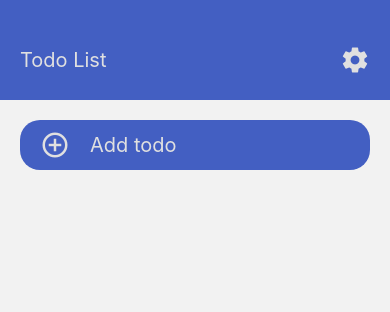
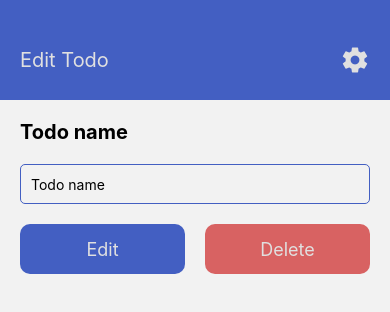
Before and after one commit to IanGabriel12/rn-todo-app, a React Native app: screen /EditTodo in a window 390 px wide. Shown: the top 312 px of the page. Built offline with nearby package versions, Linux system fonts and the light colour scheme.

Commit message:
Creating todo edit form

```diff
--- /dev/null
+++ b/src/components/FormButton/index.tsx
@@ -0,0 +1,27 @@
+import {
+  View,
+  Text,
+  TouchableOpacity,
+  TouchableOpacityProps,
+  StyleSheet,
+} from "react-native";
+import styles from "./styles";
+
+type FormButtonProps = TouchableOpacityProps & {
+  color: string;
+  title: string;
+};
+
+export default function FormButton({ color, title, ...rest }: FormButtonProps) {
+  const buttonStyle = StyleSheet.flatten([
+    styles.buttonContainer,
+    rest.style,
+    { backgroundColor: color },
+  ]);
+
+  return (
+    <TouchableOpacity {...rest} style={buttonStyle}>
+      <Text style={styles.buttonText}>{title}</Text>
+    </TouchableOpacity>
+  );
+}
--- /dev/null
+++ b/src/components/FormButton/styles.ts
@@ -0,0 +1,19 @@
+import { StyleSheet } from "react-native";
+import Colors from "../../styles/colors";
+
+const styles = StyleSheet.create({
+  buttonContainer: {
+    borderRadius: 10,
+    height: 50,
+    alignItems: "center",
+    justifyContent: "center",
+    flex: 1,
+  },
+
+  buttonText: {
+    color: Colors.white,
+    fontSize: 18,
+  }
+})
+
+export default styles;
--- /dev/null
+++ b/src/pages/EditTodo/index.tsx
@@ -0,0 +1,32 @@
+import { StackScreenProps } from "@react-navigation/stack";
+import { View, Text, TextInput, Button } from "react-native";
+import FormButton from "../../components/FormButton";
+import { StackParamList } from "../../router/router";
+import Colors from "../../styles/colors";
+import formStyles from "../../styles/forms";
+
+type EditTodoProps = StackScreenProps<StackParamList, "EditTodo">;
+export default function EditTodo({ navigation, route }: EditTodoProps) {
+  return (
+    <View style={formStyles.content}>
+      <Text style={formStyles.formTitle}>Todo name</Text>
+      <TextInput
+        autoFocus
+        style={formStyles.formInput}
+        placeholder="Todo name"
+      />
+      <View style={formStyles.buttons}>
+        <FormButton
+          color={Colors.blue}
+          title="Edit"
+          style={{ marginRight: 5 }}
+        />
+        <FormButton
+          color={Colors.red}
+          title="Delete"
+          style={{ marginLeft: 5 }}
+        />
+      </View>
+    </View>
+  );
+}
--- /dev/null
+++ b/src/pages/EditTodo/styles.ts
@@ -0,0 +1,31 @@
+import { StyleSheet } from "react-native";
+import Colors from "../../styles/colors";
+
+const styles = StyleSheet.create({
+  content: {
+    padding: 20,
+    flex: 1,
+  },
+
+  formTitle: {
+    fontSize: 20,
+    fontWeight: "bold"
+  },
+
+  formInput: {
+    height: 40,
+    borderRadius: 5,
+    borderWidth: 1,
+    borderColor: Colors.blue,
+    paddingHorizontal: 10,
+    marginVertical: 20,
+  },
+
+  buttons: {
+    flexDirection: "row",
+    width: "100%",
+    gap: 10,
+  }
+});
+
+export default styles;
--- a/src/pages/NewTodo/index.tsx
+++ b/src/pages/NewTodo/index.tsx
@@ -1,8 +1,9 @@
 import { StackScreenProps } from "@react-navigation/stack";
-import { View, Text, TextInput, Button } from "react-native";
+import { View, Text, TextInput } from "react-native";
+import FormButton from "../../components/FormButton";
 import { StackParamList } from "../../router/router";
 import Colors from "../../styles/colors";
-import styles from "./styles";
+import formStyles from "../../styles/forms";
 
 type NewTodoProps = StackScreenProps<StackParamList, "NewTodo">;
 
@@ -12,15 +13,17 @@ export default function NewTodo({ navigation }: NewTodoProps) {
   }
 
   return (
-    <View style={styles.content}>
-      <Text style={styles.formTitle}>Todo name</Text>
+    <View style={formStyles.content}>
+      <Text style={formStyles.formTitle}>Todo name</Text>
       <TextInput
         autoFocus
-        style={styles.formInput}
+        style={formStyles.formInput}
         placeholder="Task name"
         cursorColor={Colors.blue}
       />
-      <Button color={Colors.blue} title="Create task" onPress={addTodo} />
+      <View style={formStyles.buttonWrapper}>
+        <FormButton color={Colors.blue} title="Create task" onPress={addTodo} />
+      </View>
     </View>
   );
 }
--- a/src/pages/TodoList/index.tsx
+++ b/src/pages/TodoList/index.tsx
@@ -9,7 +9,11 @@ import { StackParamList } from "../../router/router";
 type TodoListProps = StackScreenProps<StackParamList, "TodoList">;
 
 export default function TodoList({ navigation }: TodoListProps) {
-  const [todos, setTodos] = useState<{ name: string; checked: boolean }[]>([]);
+  const [todos, setTodos] = useState<{ name: string; checked: boolean }[]>([
+    { name: "Todo 1", checked: false },
+    { name: "Todo 2", checked: true },
+  ]);
+
   const todosReverse = [...todos].reverse();
 
   function addTodo() {
@@ -24,6 +28,10 @@ export default function TodoList({ navigation }: TodoListProps) {
     setTodos(todosCopy);
   }
 
+  function goToEditTodo(index: number) {
+    navigation.navigate("EditTodo", { todoIndex: index });
+  }
+
   return (
     <View style={styles.content}>
       <AddTodoButton onPress={() => navigation.navigate("NewTodo")} />
@@ -31,7 +39,7 @@ export default function TodoList({ navigation }: TodoListProps) {
         style={styles.todoList}
         renderItem={({ item, index }) => (
           <TodoItem
-            onLongPress={() => {}}
+            onLongPress={() => goToEditTodo(todos.length - index - 1)}
             onPress={() => toggleTodo(todos.length - index - 1)}
             checked={item.checked}
             key={item.name}
--- a/src/router/router.tsx
+++ b/src/router/router.tsx
@@ -5,10 +5,12 @@ import {
 import Header from "../components/Header";
 import TodoList from "../pages/TodoList";
 import NewTodo from "../pages/NewTodo";
+import EditTodo from "../pages/EditTodo";
 
 export type StackParamList = {
   TodoList: undefined;
   NewTodo: undefined;
+  EditTodo: { todoIndex: number };
 };
 
 const Stack = createStackNavigator<StackParamList>();
@@ -31,6 +33,11 @@ export default function Router() {
         component={NewTodo}
         options={{ title: "New Todo" }}
       />
+      <Stack.Screen
+        name="EditTodo"
+        component={EditTodo}
+        options={{ title: "Edit Todo" }}
+      />
     </Stack.Navigator>
   );
 }
--- /dev/null
+++ b/src/styles/forms.ts
@@ -0,0 +1,37 @@
+import { StyleSheet } from "react-native";
+import Colors from "./colors";
+
+const formStyles = StyleSheet.create({
+  content: {
+    padding: 20,
+    flex: 1,
+  },
+
+  formTitle: {
+    fontSize: 20,
+    fontWeight: "bold"
+  },
+
+  formInput: {
+    height: 40,
+    borderRadius: 5,
+    borderWidth: 1,
+    borderColor: Colors.blue,
+    paddingHorizontal: 10,
+    marginVertical: 20,
+  },
+
+  buttons: {
+    flexDirection: "row",
+    width: "100%",
+    gap: 10,
+  },
+
+  buttonWrapper: {
+    flexDirection: "row",
+    height: 50,
+    gap: 10,
+  }
+});
+
+export default formStyles;
```
